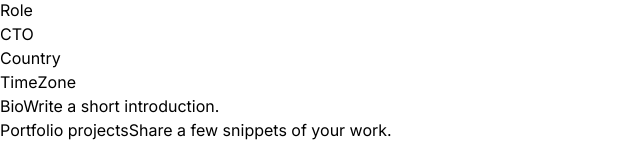
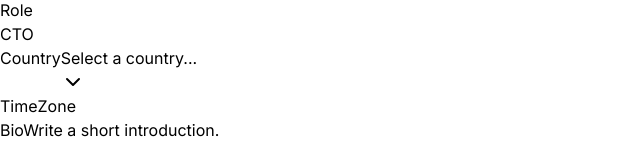
Before and after one commit to ericlys/tailwind-next, a Next.js app: page / in a window 1280 px wide. Shown: the part 1504-1646 px from the top of the page, without its empty margins (0-640 px from the left). Built offline with nearby package versions, Linux system fonts and the light colour scheme.

Commit message:
chore: country select

```diff
--- a/package.json
+++ b/package.json
@@ -9,6 +9,7 @@
     "lint": "next lint"
   },
   "dependencies": {
+    "@radix-ui/react-select": "^1.2.2",
     "@radix-ui/react-tabs": "^1.0.4",
     "@types/node": "20.5.6",
     "@types/react": "18.2.21",
--- /dev/null
+++ b/src/app/components/Form/Select.tsx
@@ -0,0 +1,43 @@
+'use client'
+
+import * as SelectPrimitive from '@radix-ui/react-select'
+import { Check, ChevronDown } from 'lucide-react'
+
+export function Select() {
+  return (
+    <SelectPrimitive.Root>
+      <SelectPrimitive.Trigger className="flex h-11 w-full items-center justify-between gap-2 rounded-lg border border-zinc-300 px-3 py-2 shadow-sm data-[placeholder]:text-zinc-600">
+        <SelectPrimitive.Value
+          placeholder="Select a country..."
+          className="text-black"
+        />
+        <SelectPrimitive.Icon>
+          <ChevronDown className="h-5 w-5 text-zinc-500" />
+        </SelectPrimitive.Icon>
+      </SelectPrimitive.Trigger>
+
+      <SelectPrimitive.Portal>
+        <SelectPrimitive.Content
+          side="bottom"
+          position="popper"
+          sideOffset={8}
+          className="z-10 w-[--radix-select-trigger-width] overflow-hidden rounded-lg border border-zinc-200 bg-white"
+        >
+          <SelectPrimitive.Viewport>
+            <SelectPrimitive.Item
+              value="br"
+              className="flex items-center justify-between gap-2 px-3 py-2.5 outline-none data-[highlighted]:bg-zinc-50"
+            >
+              <SelectPrimitive.ItemText className="text-black">
+                Brazil
+              </SelectPrimitive.ItemText>
+              <SelectPrimitive.ItemIndicator>
+                <Check className="h-4 w-4 text-violet-500" />
+              </SelectPrimitive.ItemIndicator>
+            </SelectPrimitive.Item>
+          </SelectPrimitive.Viewport>
+        </SelectPrimitive.Content>
+      </SelectPrimitive.Portal>
+    </SelectPrimitive.Root>
+  )
+}
--- a/src/app/page.tsx
+++ b/src/app/page.tsx
@@ -2,6 +2,7 @@
 import * as Input from './components/Input'
 import { Mail } from 'lucide-react'
 import * as FileInput from './components/Form/FileInput'
+import { Select } from './components/Form/Select'
 
 export default function Home() {
   return (
@@ -108,7 +109,7 @@
             >
               Country
             </label>
-            <div />
+            <Select />
           </div>
 
           <div className="grid grid-cols-form gap-3 pt-5">
```
Also changed, not shown: 1 other file (tests, documents, lock files or other folders).
